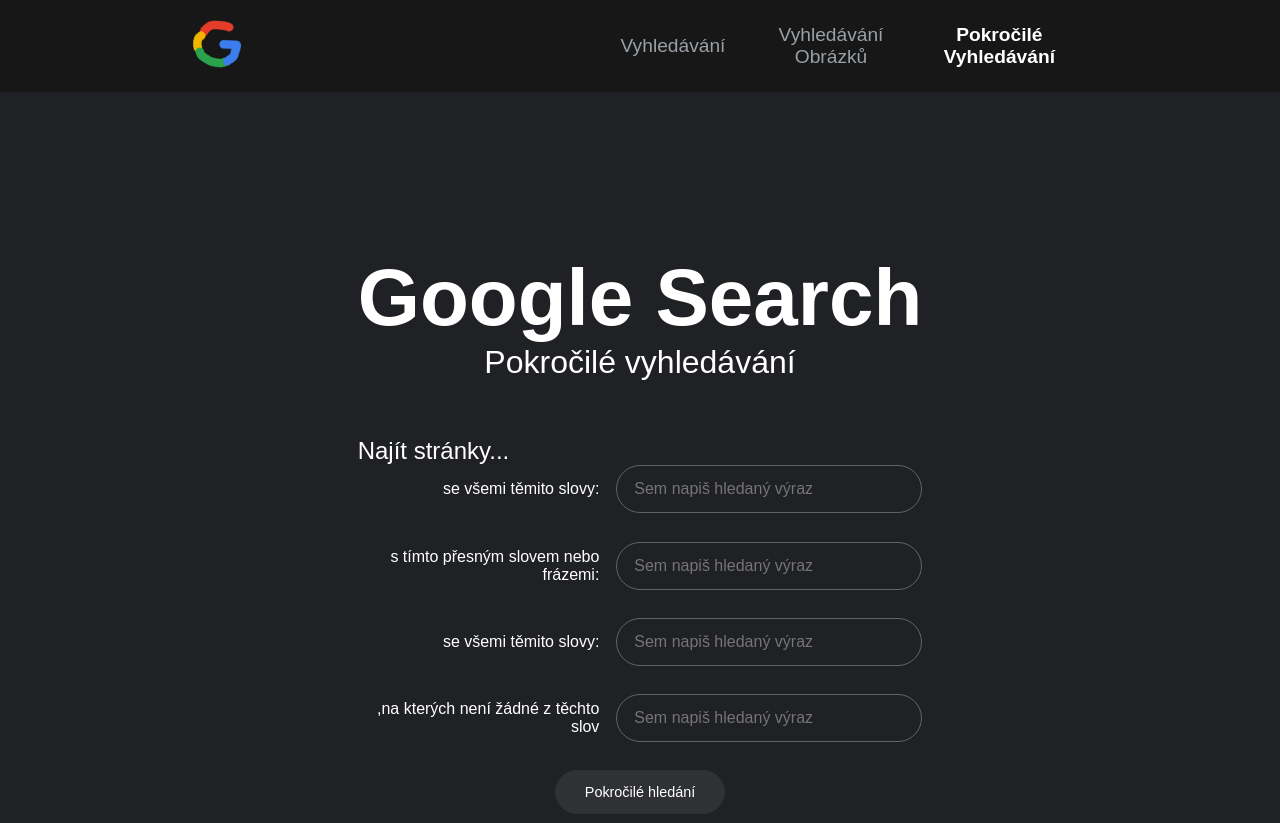
After one commit to HelloItsMeAdm/vojtech-adam.cz, a PHP site: page /school/googlesearch/advanced.html in a window 1280 px wide. The commit adds this page. Run offline with PHP 8.4, Linux system fonts and the light colour scheme; some libraries are stand-ins or nearby versions.

Commit message:
Added school folder and google search project

```diff
--- a/css/style.css
+++ b/css/style.css
@@ -85,6 +85,7 @@
     display: flex;
     align-items: center;
     display: block;
+    transition: opacity 0.2s;
 }
 header li {
     list-style-type: none;
--- /dev/null
+++ b/school/googlesearch/advanced.html
@@ -0,0 +1,68 @@
+<!DOCTYPE html>
+<html lang="cz" style="background-color:#202124;">
+
+<head>
+    <meta charset="UTF-8">
+    <meta http-equiv="X-UA-Compatible" content="IE=edge">
+    <meta name="viewport" content="width=device-width, initial-scale=1.0">
+    <title>Google Search</title>
+    <link rel="stylesheet" href="css/style.css">
+    <script src="https://kit.fontawesome.com/be1f410c2f.js" crossorigin="anonymous"></script>
+    <link rel="icon" type="image/png" href="img/logo.png">
+</head>
+
+<body>
+    <header>
+        <div class="header-items">
+            <div class="logo">
+                <img src="img/logo.png" alt="Search logo">
+            </div>
+            <ul class="links">
+                <li>
+                    <a href="/">Vyhledávání</a>
+                </li>
+                <li>
+                    <a href="images.html">Vyhledávání obrázků</a>
+                </li>
+                <li>
+                    <a href="#" class="active">Pokročilé vyhledávání</a>
+                </li>
+            </ul>
+        </div>
+    </header>
+
+    <main>
+        <div class="wrapper">
+            <div class="title">
+                <h1>Google Search</h1>
+                <p>Pokročilé vyhledávání</p>
+            </div>
+            <div class="subtitle">
+                <p>Najít stránky...</p>
+            </div>
+            <form action="https://www.google.com/search" name="f">
+                <div class="row with-text">
+                    <p>se všemi těmito slovy:</p>
+                    <input type="text" name="as_q" placeholder="Sem napiš hledaný výraz" autocomplete="off" autocorrect="off" autocapitalize="off" spellcheck="false">
+                </div>
+                <div class="row with-text">
+                    <p>s tímto přesným slovem nebo frázemi:</p>
+                    <input type="text" name="as_epq" placeholder="Sem napiš hledaný výraz" autocomplete="off" autocorrect="off" autocapitalize="off" spellcheck="false">
+                </div>
+                <div class="row with-text">
+                    <p>se všemi těmito slovy:</p>
+                    <input type="text" name="as_oq" placeholder="Sem napiš hledaný výraz" autocomplete="off" autocorrect="off" autocapitalize="off" spellcheck="false">
+                </div>
+                <div class="row with-text">
+                    <p>,na kterých není žádné z těchto slov</p>
+                    <input type="text" name="as_eq" placeholder="Sem napiš hledaný výraz" autocomplete="off" autocorrect="off" autocapitalize="off" spellcheck="false">
+                </div>
+                <div class="buttons">
+                    <input type="submit" value="Pokročilé hledání" name="btnK">
+                </div>
+            </form>
+        </div>
+    </main>
+</body>
+
+</html>
--- /dev/null
+++ b/school/googlesearch/css/style.css
@@ -0,0 +1,233 @@
+/* Root */
+
+:root {
+    --primary: #4285F4;
+    --light-gray: #9aa0a6;
+    --gray: #202124;
+    --dark-gray: #171717;
+    --white: #fff;
+    --lighter-gray: #303134;
+}
+body {
+    margin: 0;
+    padding: 0;
+}
+* {
+    font-family: Arial, sans-serif;
+}
+a {
+    text-decoration: none;
+}
+
+/* Header */
+
+header {
+    width: 100%;
+    background-color: var(--dark-gray);
+    z-index: 100;
+}
+.header-items {
+    display: flex;
+    flex-direction: row;
+    justify-content: space-around;
+    align-items: center;
+    padding: 1vh 2vh;
+}
+.header-items .logo img {
+    width: 3em;
+}
+.header-items .links {
+    display: flex;
+    flex-direction: row;
+    justify-content: center;
+    padding: 0;
+    align-items: center;
+}
+.header-items .links li {
+    list-style: none;
+    margin: 0 5%;
+}
+.header-items .links li a {
+    color: var(--light-gray);
+    font-size: 1.2em;
+    transition: color 0.5s;
+    text-transform: capitalize;
+    text-align: center;
+    display: flex;
+}
+.header-items .links li a:hover:not(a.active) {
+    color: var(--white);
+}
+header .active {
+    font-weight: 700;
+    color: var(--white) !important;
+}
+
+/* Main */
+
+main {
+    display: flex;
+    justify-content: center;
+    align-items: center;
+    padding: 20vh 0 0 0;
+}
+main .wrapper {
+    display: flex;
+    flex-direction: column;
+    justify-content: center;
+    align-items: center;
+}
+main .wrapper .title {
+    margin-bottom: 5%;
+}
+main .wrapper .title h1, p, h2 {
+    text-align: center;
+    margin: 0;
+    color: var(--white);
+}
+main .wrapper .title h1 {
+    font-size: 5em;
+}
+main .wrapper .title p {
+    font-size: 2em;
+}
+main .wrapper form {
+    width: 100%;
+    display: flex;
+    justify-content: center;
+    align-items: center;
+    flex-direction: column;
+}
+main .wrapper form .row {
+    width: 100%;
+    margin-bottom: 5%;
+    display: flex;
+    align-items: center;
+}
+main .wrapper form .row input {
+    width: 90%;
+    background-color: var(--gray);
+    border: 1px solid #5f6368;
+    height: 44px;
+    border-radius: 24px;
+    font-size: 1em;
+    color: var(--white);
+    transition: border 0.3s;
+    text-indent: 5%;
+}
+main .wrapper form .row input:hover {
+    border: 1px solid var(--white);
+}
+main .wrapper form .row input:focus::placeholder {
+    color: transparent;
+}
+main .wrapper form .row button {
+    width: 8%;
+    display: flex;
+    height: 44px;
+    margin-left: 2%;
+    justify-content: center;
+    align-items: center;
+    background-color: transparent;
+    border: transparent;
+    cursor: pointer;
+    transition: all 0.3s;
+    border-radius: 40px;
+}
+main .wrapper form .row button:hover {
+    background-color: var(--lighter-gray);
+}
+main .wrapper form .row i {
+    font-size: 1.5em;
+    color: white;
+}
+main .wrapper form .buttons {
+    display: flex;
+    justify-content: center;
+    flex: 2;
+}
+main .wrapper form .buttons input {
+    background-color: var(--lighter-gray);
+    border: 1px solid var(--lighter-gray);
+    border-radius: 24px;
+    padding: 0 2em;
+    height: 44px;
+    cursor: pointer;
+    color: var(--white);
+    margin: 0 5% 5% 5%;
+    font-size: 0.9em;
+    transition: all 0.3s;
+}
+main .wrapper form .buttons input:hover {
+    background-color: var(--light-gray);
+}
+main .wrapper form .row p {
+    margin-right: 3%;
+    text-align: right;
+}
+main .wrapper form .row.with-text {
+    justify-content: flex-end;
+}
+main .wrapper form .row.with-text input {
+    max-width: 300px;
+}
+main .wrapper .subtitle {
+    width: 100%;
+    display: flex;
+    align-items: center;
+    justify-content: flex-start;
+    margin-top: 5%;
+    font-size: 1.5em;
+}
+
+/* Media */
+
+@media screen and (max-width: 768px) {
+    main {
+        padding: 10vh 0 0 0;
+    }
+    header .header-items {
+        flex-direction: column;
+        padding: 3vh 2vh;
+    }
+    main .wrapper .title h1 {
+        font-size: 3.5em;
+    }
+    main .wrapper .title p {
+        font-size: 1.6em;
+    }
+    main .wrapper form .row input, main .wrapper form .row p {
+        font-size: 0.8em;
+    }
+    main .wrapper form .row {
+        flex-direction: column;
+    }
+    main .wrapper form .row p {
+        margin: 0 0 5% 0;
+    }
+    main .wrapper form .row button {
+        display: none;
+    }
+}
+@media screen and (max-width: 480px) {
+    main {
+        padding: 5vh 0 0 0;
+    }
+    header .header-items {
+        flex-direction: column;
+    }
+    header .links {
+        flex-wrap: wrap;
+        flex-direction: column;
+        align-items: center;
+    }
+    main .wrapper .title h1 {
+        font-size: 2em;
+    }
+    main .wrapper .title p {
+        font-size: 1em;
+    }
+    main .wrapper form .buttons input, main .wrapper form .row p {
+        font-size: 0.8em;
+    }
+}
```
Also changed, not shown: school/googlesearch/images.html (added, +54 -0 lines), school/googlesearch/index.html (added, +55 -0 lines), school/googlesearch/img/logo.png (added), 1 other file.
